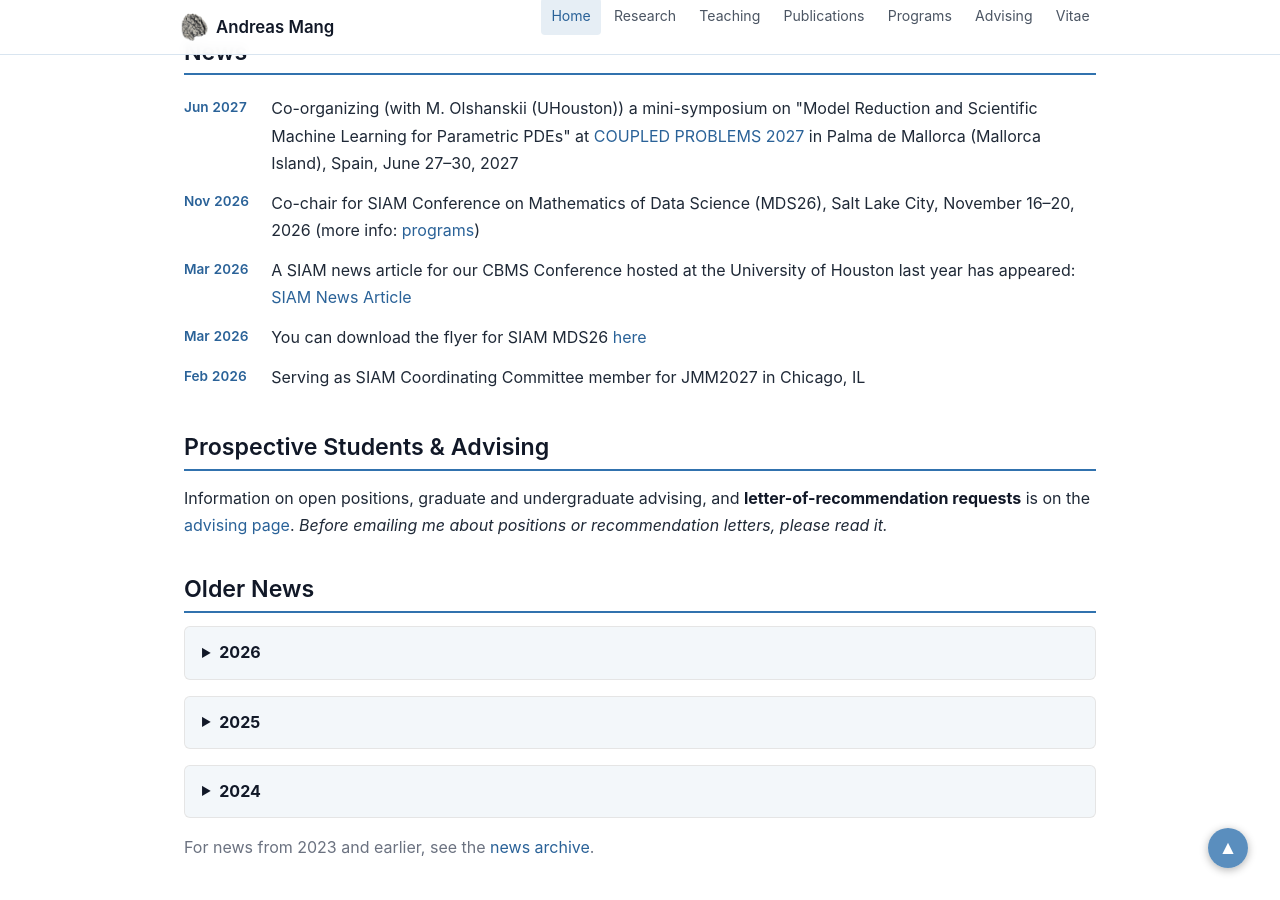
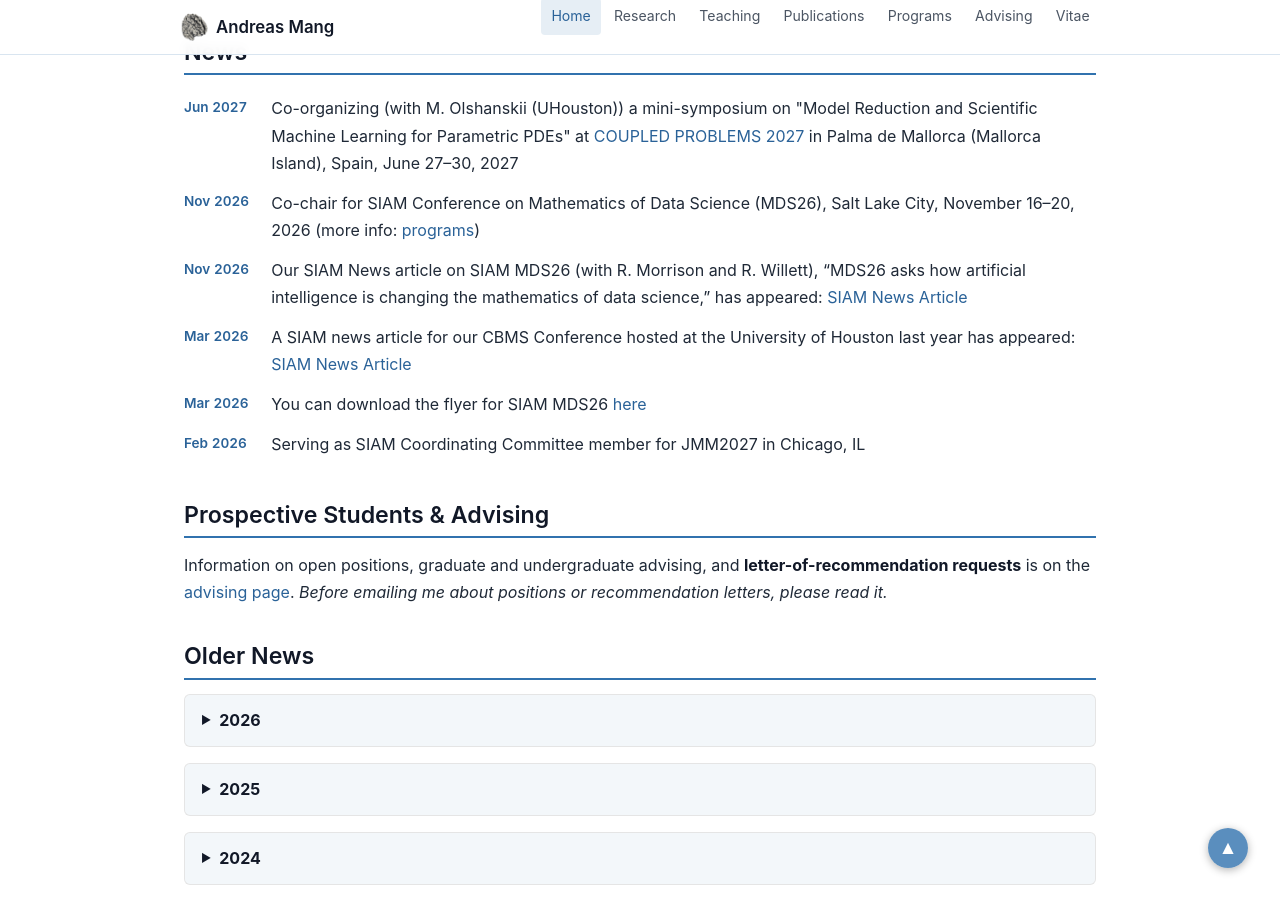
Before and after one commit to andreasmang/andreasmang.github.io, a Jekyll site: the page built from index.md, in a window 1280 px wide and 900 px high, scrolled down 1004 px. Built offline with Jekyll 4.4.1, drawn with Linux system fonts in a browser that asks for light colours.

Commit message:
news article added

```diff
--- a/_data/news.yml
+++ b/_data/news.yml
@@ -21,6 +21,13 @@
     (MDS26), Salt Lake City, November 16&ndash;20, 2026
     (more info: <a href="/programs/">programs</a>)
 
+- date: 2026-11-02
+  text: >-
+    Our SIAM News article on SIAM MDS26 (with R. Morrison and
+    R. Willett), &ldquo;MDS26 asks how artificial intelligence is
+    changing the mathematics of data science,&rdquo; has appeared:
+    <a href="https://www.siam.org/publications/siam-news/articles/mds26-asks-how-artificial-intelligence-is-changing-the-mathematics-of-data-science/">SIAM News Article</a>
+
 - date: 2026-03-15
   text: >-
     A SIAM news article for our CBMS Conference hosted at the
--- a/programs.md
+++ b/programs.md
@@ -14,6 +14,8 @@ Organizing Committee Co-Chairs: A. Mang (Tufts University), R. Morrison (Univers
 Salt Palace Convention Center, Salt Lake City, Utah, November 16&ndash;20, 2026
 
 [Conference webpage](https://www.siam.org/mds26) &middot; [Conference flyer](/assets/docs/MDS26-flyer.pdf)
+
+<p class="announcement" markdown="1">**New in SIAM News:** [*MDS26 asks how artificial intelligence is changing the mathematics of data science*](https://www.siam.org/publications/siam-news/articles/mds26-asks-how-artificial-intelligence-is-changing-the-mathematics-of-data-science/), an article on the conference by the organizing committee co-chairs A. Mang, R. Morrison, and R. Willett.</p>
 
 MDS26 is the conference of the [SIAM Activity Group on Data Science](https://www.siam.org/get-involved/connect-with-a-community/activity-groups/data-science/). It brings together researchers and practitioners from academia, industry, government, and the national laboratories to explore advances in the mathematical foundations of data science. Presentations highlight advances in mathematical, statistical, and computational methods that shape how data are analyzed, modeled, and used to inform decision-making, spanning foundational theory through real-world applications. A particular focus of this edition is the mathematics of data science in high dimensions, with topics such as dimensionality reduction and embeddings, scalability and parallel algorithms, and algebraic and geometric data analysis.
 
```
